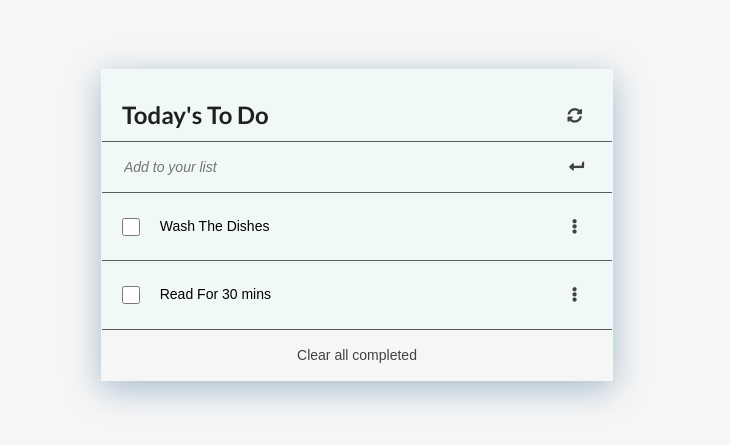
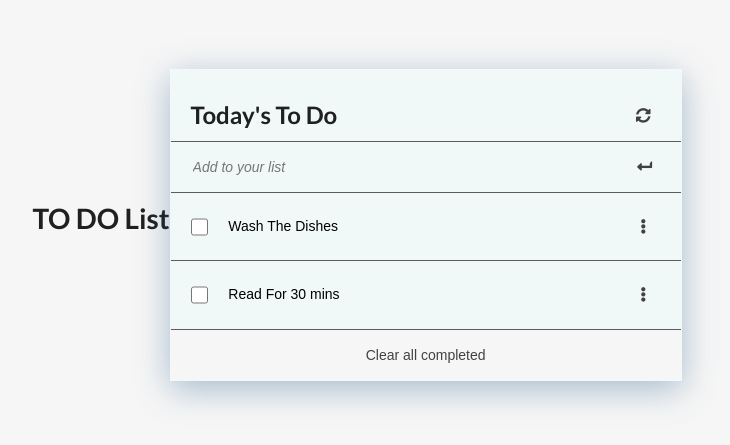
Before and after one commit to VSeray/To-Do-list, a website built with webpack: page src/index.html in a window 1280 px wide. Shown: the part 175-620 px from the top of the page, without its empty margins (283-1013 px from the left). Built offline with nearby package versions, Linux system fonts and the light colour scheme.

Commit message:
fix linter error

```diff
--- a/src/index.html
+++ b/src/index.html
@@ -7,6 +7,7 @@
         <title>To Do List</title>
     </head>
     <body>
+       <h1>TO DO List</h1>
         <ul class="todo-list-con">
 
         </ul>
```
Also changed, not shown: package.json (+1 -10 lines).
